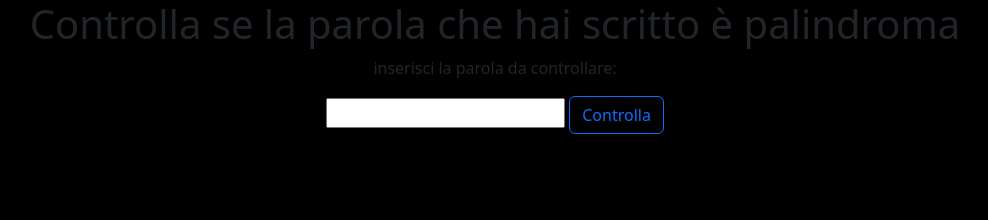
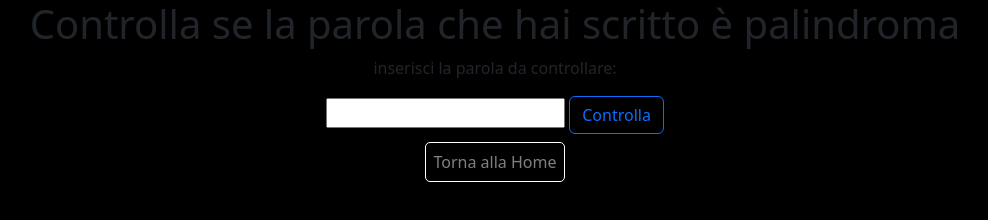
Before and after one commit to MarcoBione/js-paliedispari, a plain HTML site: page PAGES/palindrome.html in a window 1280 px wide. Shown: the whole page, without its empty margins (145-1133 px from the left). Drawn offline with nearby package versions, Linux system fonts and the light colour scheme.

Commit message:
Add button for come back to home

```diff
--- a/PAGES/palindrome.html
+++ b/PAGES/palindrome.html
@@ -14,7 +14,7 @@
 
 <body>
 
-    <div class="wrapper">
+    <div class="wrapper text-center">
 
         <div class="evenodd text-center">
 
@@ -32,6 +32,9 @@
             </div>
         </div>
 
+        <div class="box p-3">
+            <a href="../index.html" class="text-white-50 text-decoration-none"><i class="fa-solid fa-house"></i>Torna alla Home</a>
+        </div>
 
     </div>
 
```
Also changed, not shown: PAGES/evenodd.html (+7 -0 lines).
